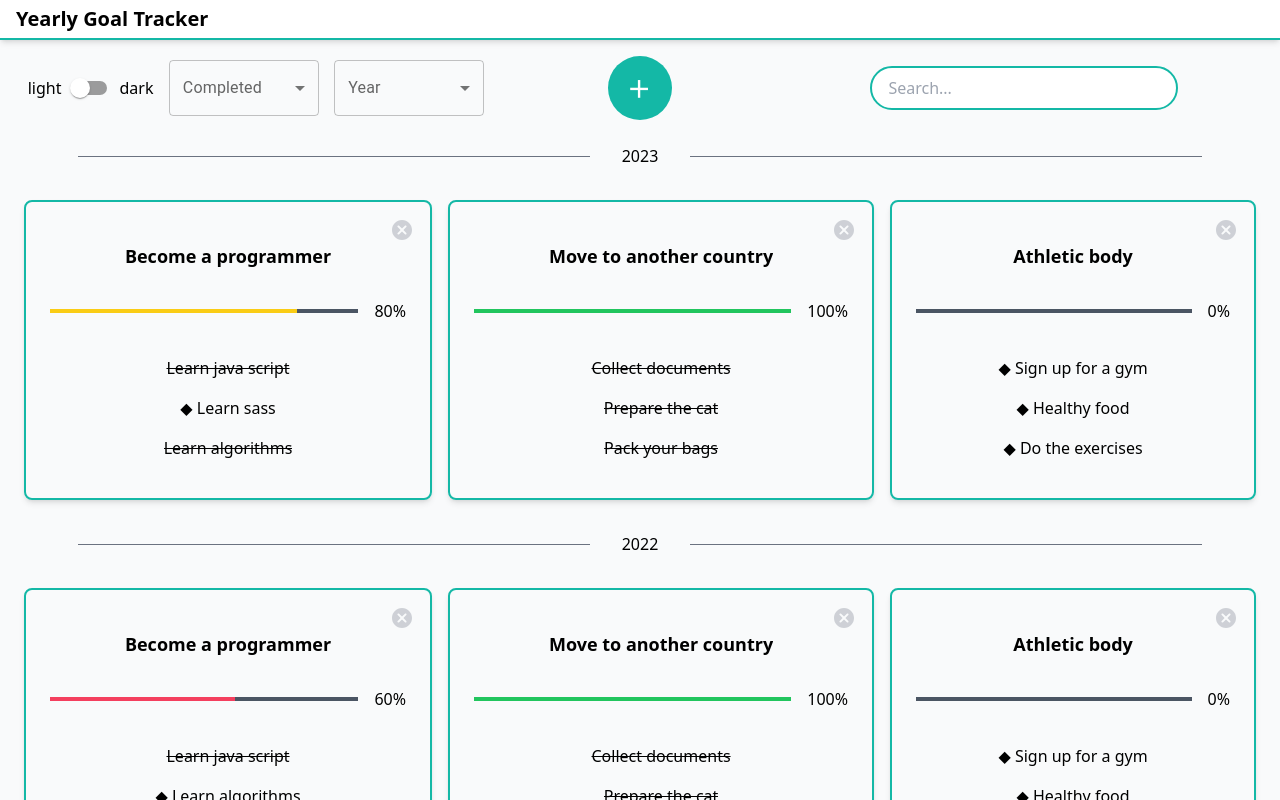
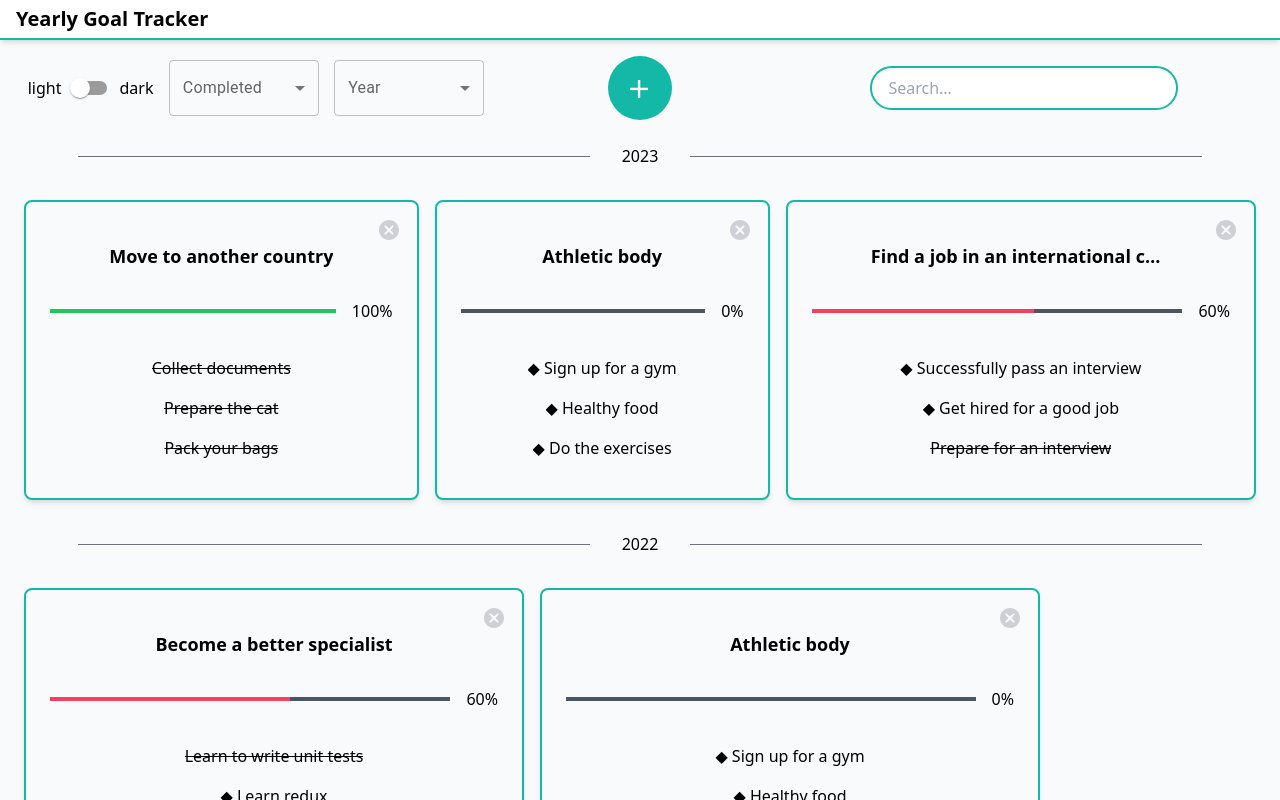
Before and after one commit to oOFaYOo/Yearly-goal-tracker, a React (Create React App) app: page / in a window 1280 px wide. Built offline with nearby package versions, Linux system fonts and the light colour scheme; the HTML template or start-up script is replaced by a standard one.

Commit message:
add more mocks

```diff
--- a/src/mock/goals.ts
+++ b/src/mock/goals.ts
@@ -2,28 +2,6 @@ import {IGoals} from "../types";
 
 const goals:IGoals = {
     '2023': [
-        {
-            id: Math.round(Date.now()+(Math.random()*1000)).toString(),
-            year:'2023',
-            name:'Become a programmer',
-            steps:[
-                { name:'Learn java script',
-                  state: true
-                },
-                { name:'Learn sass',
-                    state: false
-                },
-                { name:'Learn algorithms',
-                  state: true
-                },
-                { name:'Learn react',
-                  state: true
-                },
-                { name:'Learn css',
-                  state: true
-                },
-            ]
-        },
         {
             id: Math.round(Date.now()+(Math.random()*1000)).toString(),
             year:'2023',
@@ -62,46 +40,49 @@ const goals:IGoals = {
                 },
             ]
         },
+        {
+            id: Math.round(Date.now()+(Math.random()*1000)).toString(),
+            year:'2023',
+            name:'Find a job in an international company',
+            steps:[
+                { name:'Successfully pass an interview',
+                    state: false
+                },
+                { name:'Get hired for a good job',
+                    state: false
+                },
+                { name:'Prepare for an interview',
+                    state: true
+                },
+                { name:'Write a couple of small projects in the portfolio',
+                    state: true
+                },
+                { name:'Learn English up to B1',
+                    state: true
+                }
+            ]
+        },
     ],
     '2022': [
         {
             id: Math.round(Date.now()+(Math.random()*1000)).toString(),
             year:'2022',
-            name:'Become a programmer',
+            name:'Become a better specialist',
             steps:[
-                { name:'Learn java script',
+                { name:'Learn to write unit tests',
                     state: true
                 },
-                { name:'Learn algorithms',
+                { name:'Learn redux',
                     state: false
                 },
-                { name:'Learn react',
+                { name:'Learn tailwind',
                     state: true
                 },
-                { name:'Learn css',
+                { name:'Get commercial experience',
                     state: true
                 },
-                { name:'Learn sass',
+                { name:'Get review experience',
                     state: false
-                },
-            ]
-        },
-        {
-            id: Math.round(Date.now()+(Math.random()*1000)).toString(),
-            year:'2022',
-            name:'Move to another country',
-            steps:[
-                { name:'Collect documents',
-                    state: true
-                },
-                { name:'Prepare the cat',
-                    state: true
-                },
-                { name:'Pack your bags',
-                    state: true
-                },
-                { name:'Fly away',
-                    state: true
                 },
             ]
         },
@@ -151,25 +132,6 @@ const goals:IGoals = {
         {
             id: Math.round(Date.now()+(Math.random()*1000)).toString(),
             year:'2021',
-            name:'Move to another country',
-            steps:[
-                { name:'Collect documents',
-                    state: true
-                },
-                { name:'Prepare the cat',
-                    state: true
-                },
-                { name:'Pack your bags',
-                    state: true
-                },
-                { name:'Fly away',
-                    state: true
-                },
-            ]
-        },
-        {
-            id: Math.round(Date.now()+(Math.random()*1000)).toString(),
-            year:'2021',
             name:'Athletic body',
             steps:[
                 { name:'Sign up for a gym',
@@ -179,7 +141,7 @@ const goals:IGoals = {
                     state: false
                 },
                 { name:'Do the exercises',
-                    state: false
+                    state: true
                 },
                 { name:'Jog in the mornings',
                     state: false
```
